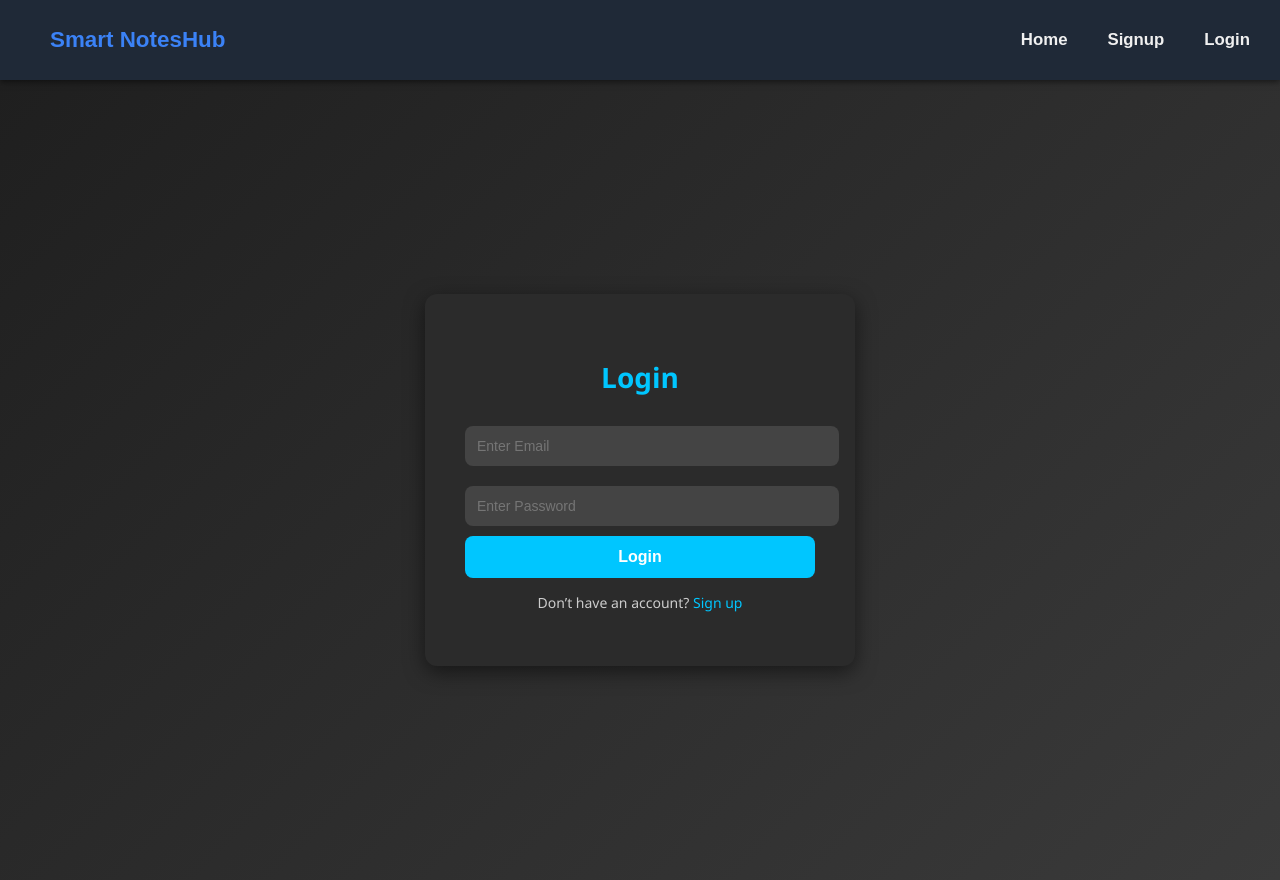
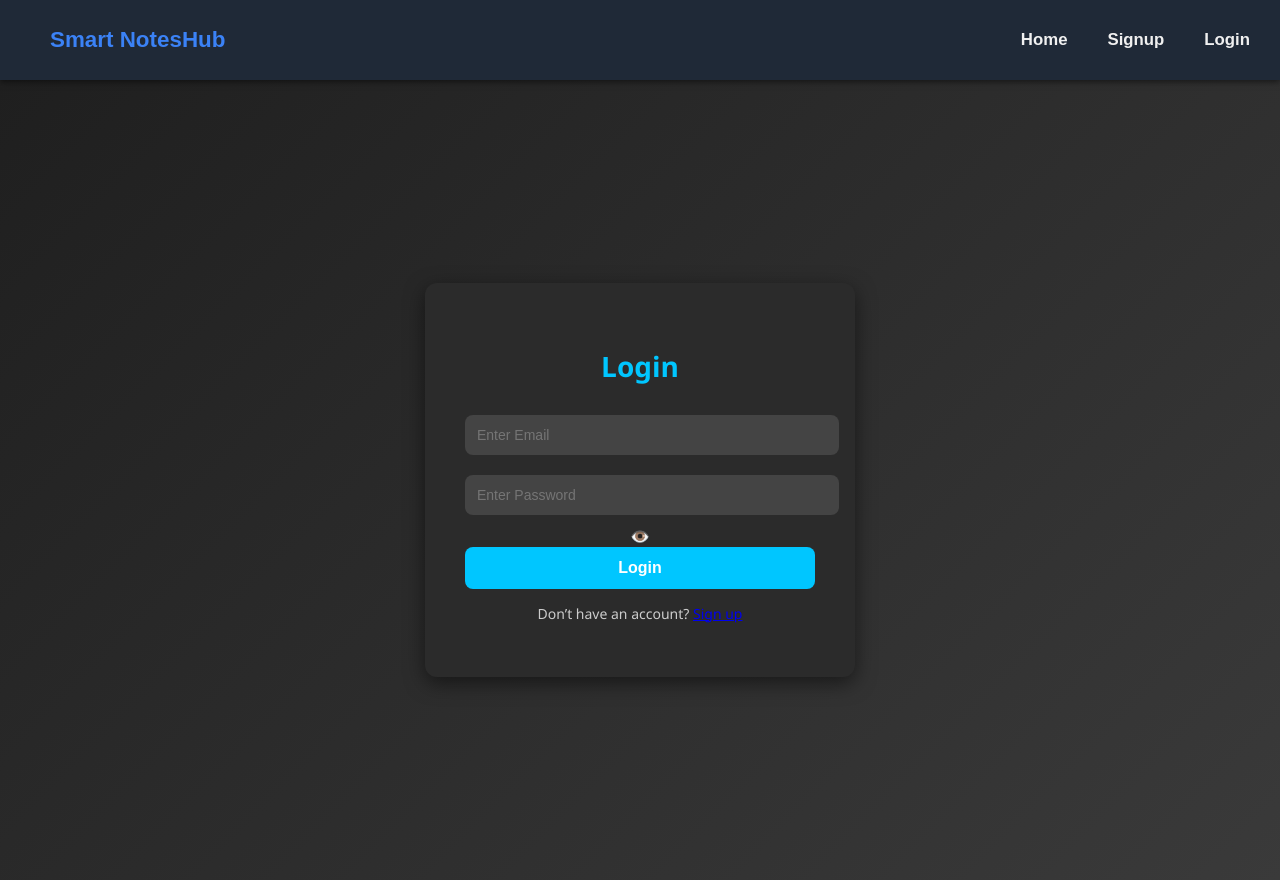
Before and after one commit to VaishnaviNaik-star/SmartNotesHub-Frontend, a React (Create React App) app: page /login in a window 1280 px wide. Built offline with nearby package versions, Linux system fonts and the light colour scheme; no server answers.

Commit message:
Update Login.js

```diff
--- a/src/pages/Login.js
+++ b/src/pages/Login.js
@@ -1,29 +1,27 @@
 import React, { useState } from "react";
-import API from "../api"; // axios instance with correct baseURL
+import API from "../api";
 import "./Login.css";
 
 function Login() {
   const [email, setEmail] = useState("");
   const [password, setPassword] = useState("");
+  const [showPassword, setShowPassword] = useState(false);
   const [loading, setLoading] = useState(false);
 
   const handleLogin = async (e) => {
     e.preventDefault();
+    try {
       setLoading(true);
+      const res = await API.post("/api/auth/login", { email, password });
 
-    try {
-      // ✅ Use correct endpoint for your backend
-      const res = await API.post("/auth/login", { email, password });
-
-      // Save token and user details
       localStorage.setItem("token", res.data.token);
       localStorage.setItem("user", JSON.stringify(res.data.user));
 
       alert(`✅ Welcome ${res.data.user?.name || "User"}!`);
       window.location.href = "/notes";
     } catch (err) {
-      console.error("❌ Login Error:", err);
-      alert(err.response?.data?.message || "Login failed. Please try again.");
+      console.error("Login error:", err);
+      alert(err.response?.data?.message || "❌ Login failed. Please check credentials.");
     } finally {
       setLoading(false);
     }
@@ -33,24 +31,32 @@ function Login() {
     <div className="login-container">
       <div className="login-box">
         <h2 className="login-title">Login</h2>
-
         <form onSubmit={handleLogin}>
           <input
             type="email"
             className="login-input"
+            placeholder="Enter Email"
             value={email}
-            placeholder="Enter Email"
             onChange={(e) => setEmail(e.target.value)}
             required
           />
+
+          <div className="password-wrapper">
             <input
-            type="password"
+              type={showPassword ? "text" : "password"}
               className="login-input"
+              placeholder="Enter Password"
               value={password}
-            placeholder="Enter Password"
               onChange={(e) => setPassword(e.target.value)}
               required
             />
+            <span
+              className="eye-icon"
+              onClick={() => setShowPassword(!showPassword)}
+            >
+              {showPassword ? "🙈" : "👁️"}
+            </span>
+          </div>
 
           <button type="submit" className="login-btn" disabled={loading}>
             {loading ? "Logging in..." : "Login"}
@@ -58,10 +64,7 @@ function Login() {
         </form>
 
         <p className="login-footer">
-          Don’t have an account?{" "}
-          <a href="/signup" className="signup-link">
-            Sign up
-          </a>
+          Don’t have an account? <a href="/signup">Sign up</a>
         </p>
       </div>
     </div>
```
Lines whose indentation alone changed are shown as unchanged.
